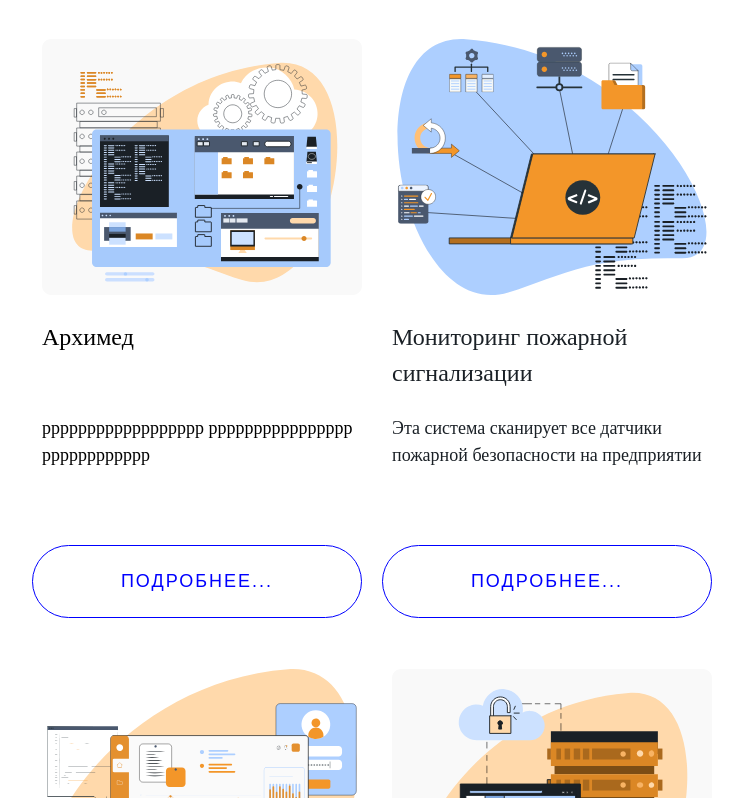
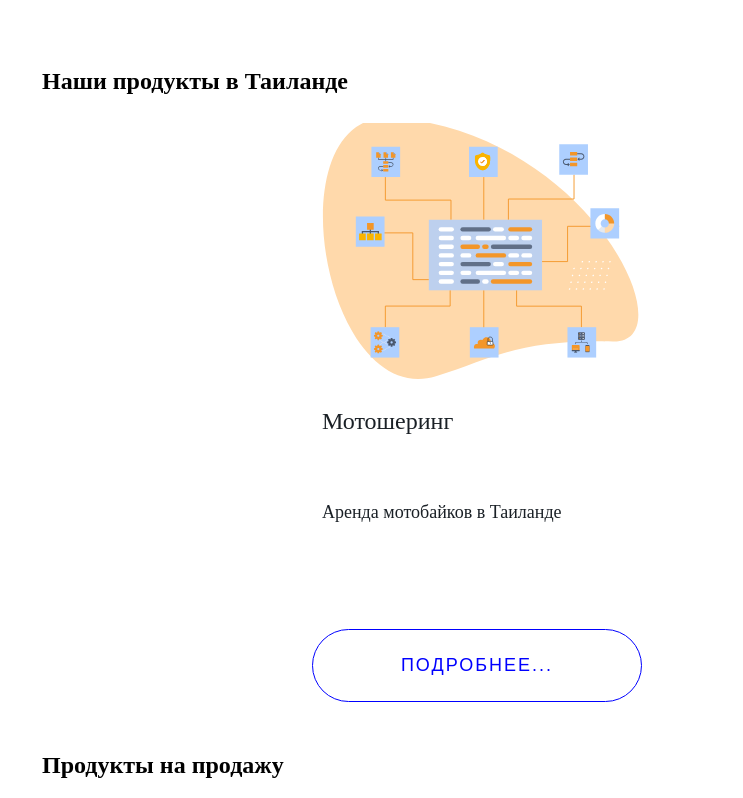
Before and after one commit to MaximEsin/It-easy, a React (Create React App) app: page /products in a window 1280 px wide. Shown: the part 762-1560 px from the top of the page, without its empty margins (158-901 px from the left). Built offline with nearby package versions, Linux system fonts and the light colour scheme.

Commit message:
Motorbike sharing added

```diff
--- a/src/data/Data.jsx
+++ b/src/data/Data.jsx
@@ -71,6 +71,8 @@ export const Russian = {
     "Готовые прикладные решения, адаптируемые под бизнес-задачи различных отраслей",
   ourProductsButton: "СВЯЗАТЬСЯ С НАМИ",
   ourProductsList: "НАШИ ПРОДУКТЫ",
+  ourProductsWebTitle1: "Наши продукты в Таиланде",
+  ourProductsWebTitle2: "Продукты на продажу",
   ourProductsTitleList1: "Архимед",
   ourProductsDescription1: "рррррррррррррррррр рррррррррррррррр рррррррррррр",
   ourProductsButtonList: "ПОДРОБНЕЕ...",
@@ -82,9 +84,12 @@ export const Russian = {
   ourProductsTitleList4: "Цифровой ассистент сотрудника",
   ourProductsDescription4: "рррррррррррррррррр рррррррррррррррр рррррррррррр",
   ourProductsTitleList5: "Управление учетными записями и правами доступа",
-  ourProductsDescription5: "Система обеспечивает централизованное управление доступом и контроль информационной безопасности.",
+  ourProductsDescription5:
+    "Система обеспечивает централизованное управление доступом и контроль информационной безопасности.",
   ourProductsTitleList6: "Сбор и анализ информации СМИ",
   ourProductsDescription6: "рррррррррррррррррр рррррррррррррррр рррррррррррр",
+  ourProductsTitleList7: "Мотошеринг",
+  ourProductsDescription7: "Аренда мотобайков в Таиланде",
   fAHeading: "Система мониторинга пожарной сигнализации",
   fADescription:
     "Эта система сканирует все датчики пожарной безопасности на предприятии",
@@ -141,7 +146,8 @@ export const Russian = {
   ipTextTwo:
     "Мы можем зарегестрировать вам интелектуальную собственность на любой продукт.",
   ipTitle: "ИНТЕЛЛЕКТУАЛЬНАЯ СОБСТВЕННОСТЬ",
-  ipDescription: "У нас вы можете оформить международную интеллектуальную собственность на любой продукт.",
+  ipDescription:
+    "У нас вы можете оформить международную интеллектуальную собственность на любой продукт.",
   ipInfo1: "Быстро",
   ipInfo2: "Качественно",
   ipInfo3: "Надёжно",
@@ -225,6 +231,8 @@ export const English = {
     "Ready-made application solutions adaptable to business tasks of various industries",
   ourProductsButton: "CONTACT US",
   ourProductsList: "OUR PRODUCTS",
+  ourProductsWebTitle1: "Our products in Thailand",
+  ourProductsWebTitle2: "Products for sale",
   ourProductsTitleList1: "Archimedes",
   ourProductsDescription1:
     "qqqqqqqqqqqqqqqqqqqqqq qqqqqqqqqqqqqqqqqqqqqqq qqqqqqqqqqqqqq",
@@ -244,6 +252,8 @@ export const English = {
   ourProductsTitleList6: "Collection and analysis of media information",
   ourProductsDescription6:
     "qqqqqqqqqqqqqqqqqqqqqq qqqqqqqqqqqqqqqqqqqqqqq qqqqqqqqqqqqqq",
+  ourProductsTitleList7: "Motorbike sharing",
+  ourProductsDescription7: "Motorbike rental in Thailand",
   fAHeading: "Fire alarm monitoring system",
   fADescription: "This system scans all fire safety sensors in the enterprise",
   fABtn: "Contact Us",
@@ -297,7 +307,8 @@ export const English = {
     "Intellectual property includes objects of copyright (for example, works of science,arts and literature, software, databases, topologies of integrated circuits, etc.), which are protected by default: registration of intellectual property rights in the field of copyright is exercised at will, often for the purpose of protecting works from outside claims. At the same time, property rights author, including for reproduction, duplication, translations into other languages, etc., can be transferred upon conclusion of special agreement or bequeathed to the heirs at the time as personal non-property rights, that is, the right of authorship, the right to name, publicity and protection of reputation are non-transferable and void. In addition, objects of industrial property are subject to state registration, namely: inventions, utility models, industrial designs, trademarks and service marks, selection achievements. For these intellectual property items, the copyright holder can obtain a patent or a certificate confirming registration in the patent office.",
   ipTextTwo: "We can provide you with intellectual property for any product",
   ipTitle: "INTELLECTUAL PROPERTY",
-  ipDescription: "With us you can register international intellectual property for any product.",
+  ipDescription:
+    "With us you can register international intellectual property for any product.",
   ipInfo1: "Fast",
   ipInfo2: "Quality",
   ipInfo3: "Secure",
--- a/src/pages/OurProducts.jsx
+++ b/src/pages/OurProducts.jsx
@@ -9,6 +9,7 @@ import three from "../images/products/3.svg";
 import four from "../images/products/4.svg";
 import five from "../images/products/5.svg";
 import six from "../images/products/6.svg";
+import seven from "../images/products/7.svg";
 import { Link } from "react-router-dom";
 import { useSelector } from "react-redux";
 
@@ -27,6 +28,28 @@ const OurProducts = () => {
       </div>
       <div className={styles.products__mainContainer}>
         <p className={styles.products__mainHeading}>{data.ourProductsList}</p>
+        <div className={styles.products__webNameContainer}>
+          <p className={styles.products__webName}>
+            {data.ourProductsWebTitle1}
+          </p>
+        </div>
+        <div className={styles.products__web}>
+          <a
+            className={styles.products__link}
+            href="https://www.bikesharingtai.com/"
+          >
+            <Product
+              image={seven}
+              heading={data.ourProductsTitleList7}
+              description={data.ourProductsDescription7}
+            />
+          </a>
+        </div>
+        <div className={styles.products__webNameContainer}>
+          <p className={styles.products__webName}>
+            {data.ourProductsWebTitle2}
+          </p>
+        </div>
         <div className={styles.products__web}>
           <Product
             image={one}
@@ -50,11 +73,14 @@ const OurProducts = () => {
             heading={data.ourProductsTitleList4}
             description={data.ourProductsDescription4}
           />
-          <Link to="/security" className={styles.products__link}> <Product
+          <Link to="/security" className={styles.products__link}>
+            {" "}
+            <Product
               image={five}
               heading={data.ourProductsTitleList5}
               description={data.ourProductsDescription5}
-          /></Link>
+            />
+          </Link>
           <Product
             image={six}
             heading={data.ourProductsTitleList6}
--- a/src/styles/OurProducts.module.scss
+++ b/src/styles/OurProducts.module.scss
@@ -50,6 +50,19 @@
     gap: 30px;
   }
 
+  &__webNameContainer {
+    display: flex;
+    max-width: 1000px;
+    width: 100%;
+    margin: 0 auto 0;
+  }
+
+  &__webName {
+    font-weight: 600;
+    font-size: 24px;
+    line-height: 150%;
+  }
+
   &__link {
     text-decoration: none;
     color: #1a2026;
```
Also changed, not shown: src/images/products/7.svg (added). Lines whose indentation alone changed are shown as unchanged.
